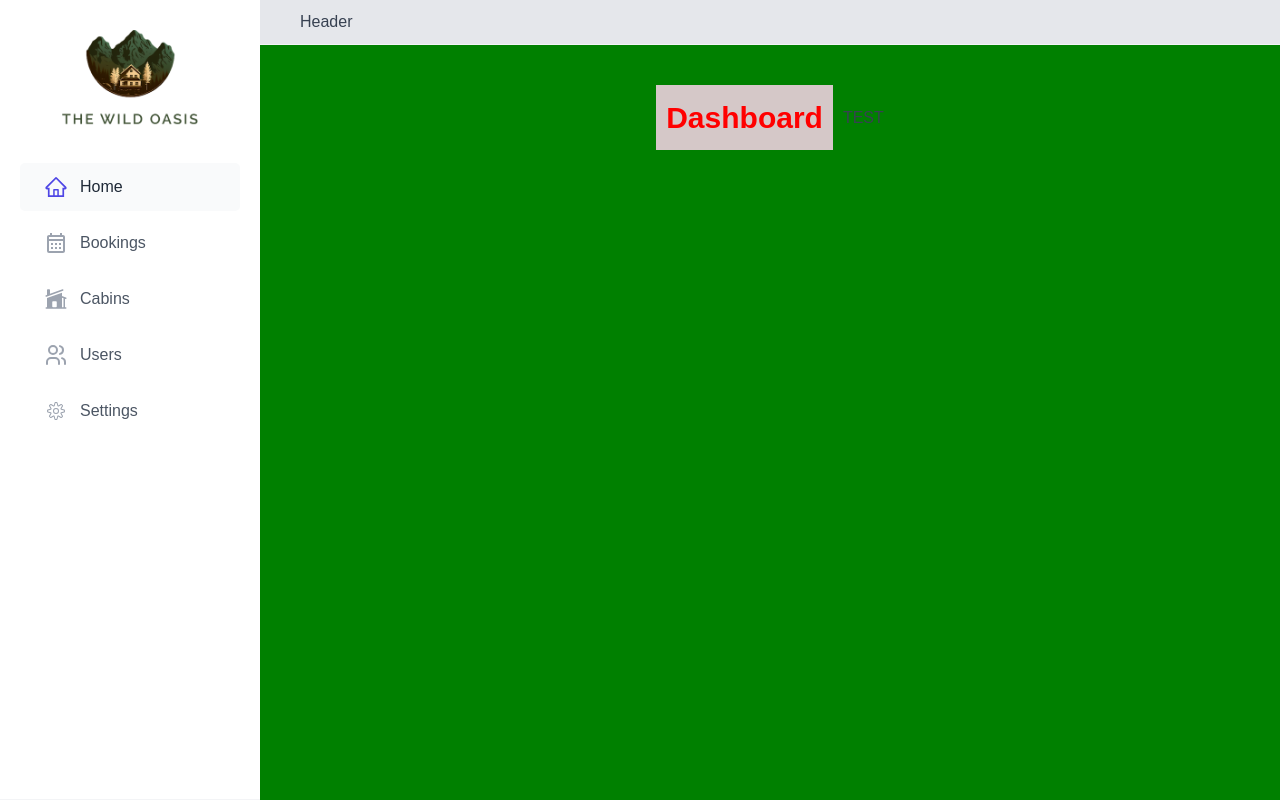
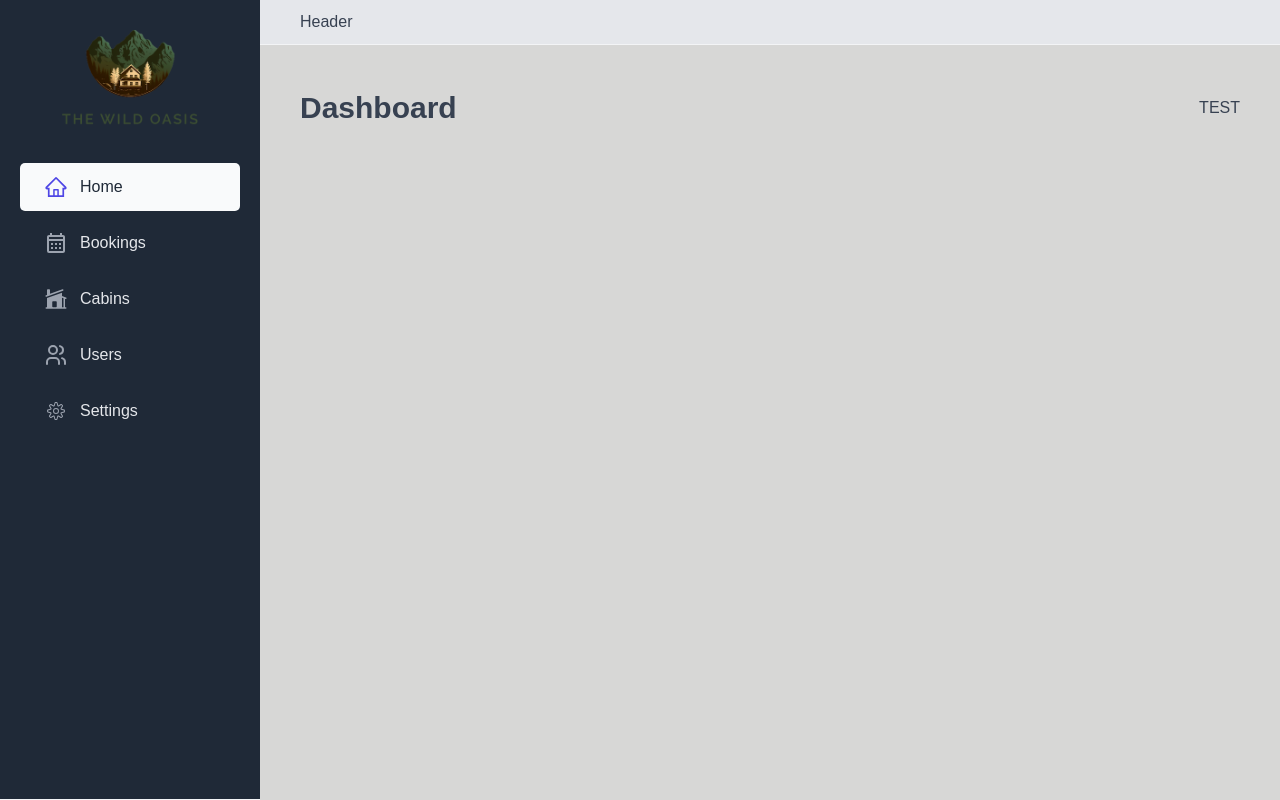
Before and after one commit to ThanhsonWeb/Rebuild-the-wild-oasis, a React (Vite) app: page /dashboard in a window 1280 px wide. Built offline with nearby package versions, Linux system fonts and the light colour scheme.

Commit message:
new interface color

```diff
--- a/src/features/cabins/CabinRow.jsx
+++ b/src/features/cabins/CabinRow.jsx
@@ -38,3 +38,22 @@ const Discount = styled.div`
 	font-weight: 500;
 	color: var(--color-green-700);
 `;
+
+function CabinRow({ cabin }) {
+	const { discount, name, image, maxCapacity, regularPrice } = cabin;
+
+	return (
+		<div>
+			<TableRow>
+				<Img src={image} alt={name} />
+				<Cabin> {name} </Cabin>
+				<div>{maxCapacity} guests</div>
+				<Price>{regularPrice}$</Price>
+				<Discount>{discount}$</Discount>
+				<button>Delete</button>
+			</TableRow>
+		</div>
+	);
+}
+
+export default CabinRow;
--- a/src/features/cabins/CabinTable.jsx
+++ b/src/features/cabins/CabinTable.jsx
@@ -2,6 +2,7 @@ import styled from "styled-components";
 import { useQuery } from "@tanstack/react-query";
 import { getCabins } from "../../services/apiCabins";
 import Spinner from "../../ui/Spinner";
+import CabinRow from "./CabinRow";
 
 const Table = styled.div`
 	border: 1px solid var(--color-grey-200);
@@ -17,7 +18,6 @@ const TableHeader = styled.header`
 	grid-template-columns: 0.6fr 1.8fr 2.2fr 1fr 1fr 1fr;
 	column-gap: 2.4rem;
 	align-items: center;
-
 	background-color: var(--color-grey-50);
 	border-bottom: 1px solid var(--color-grey-100);
 	text-transform: uppercase;
@@ -28,15 +28,20 @@ const TableHeader = styled.header`
 `;
 
 function CabinTable() {
-	const { data, isLoading, error } = useQuery({
+	const {
+		data: cabins,
+		isLoading,
+		error,
+	} = useQuery({
 		queryKey: ["cabins"],
 		queryFn: getCabins,
 	});
 
-	console.log(data);
+	console.log(cabins);
 
 	if (isLoading) return <Spinner />;
-	if (error) return <p> Error : {error.message}</p>;
+	if (error) return <p> Error : {error.message} 💣</p>;
+	if (!cabins?.length) return <p>No cabins found.</p>;
 
 	return (
 		<Table>
@@ -48,6 +53,10 @@ function CabinTable() {
 				<div>Discount</div>
 				<div></div>
 			</TableHeader>
+
+			{cabins.map((cabin) => (
+				<CabinRow cabin={cabin} key={cabin.id} />
+			))}
 		</Table>
 	);
 }
--- a/src/services/apiCabins.js
+++ b/src/services/apiCabins.js
@@ -1,6 +1,7 @@
 import { supabase } from "./supabase";
 
 export async function getCabins() {
+   // read all cabins table from supabase
 	const { data, error } = await supabase.from("cabins").select("*");
 
 	if (error) throw new Error("Could not fetch cabins");
--- a/src/ui/AppLayout.jsx
+++ b/src/ui/AppLayout.jsx
@@ -12,7 +12,7 @@ const StyledAppLayout = styled.div`
 `;
 
 const Main = styled.main`
-	background-color: green;
+	background-color: #d7d7d6;
 	padding: 4rem;
 `;
 
--- a/src/ui/Heading.jsx
+++ b/src/ui/Heading.jsx
@@ -11,7 +11,6 @@ const Heading = styled.h1`
 		css`
 			font-size: 30px;
 			font-weight: 600;
-			color: red;
 		`}
 
 	${(props) =>
@@ -22,8 +21,6 @@ const Heading = styled.h1`
 			color: yellow;
 		`}
 
-      background-color: #d5c8c8;
-	padding: 1rem;
 `;
 
 export default Heading;
--- a/src/ui/MainNav.jsx
+++ b/src/ui/MainNav.jsx
@@ -18,7 +18,7 @@ const StyledNavLink = styled(NavLink)`
 		align-items: center;
 		gap: 1.2rem;
 
-		color: var(--color-grey-600);
+		color: var(--color-grey-200);
 		font-size: 1.6rem;
 		font-weight: 500;
 		padding: 1.2rem 2.4rem;
--- a/src/ui/Row.jsx
+++ b/src/ui/Row.jsx
@@ -5,7 +5,7 @@ const Row = styled.div`
 	${(props) =>
 		props.type === "horizontal" &&
 		css`
-			justify-content: center;
+			justify-content: space-between;
 			align-items: center;
 			gap: 10px;
 		`}
--- a/src/ui/Sidebar.jsx
+++ b/src/ui/Sidebar.jsx
@@ -3,7 +3,7 @@ import Logo from "./Logo";
 import MainNav from "./MainNav";
 
 const StyledSidebar = styled.aside`
-	background-color: var(--color-grey-0);
+	background-color: var(--color-grey-800);
 	padding: 3rem 2rem;
 	border-bottom: 1px solid var(--color-grey-100);
 	/* 1 (first row) |-1  (the last row )*/
```
Also changed, not shown: src/ui/ErrorFallback.jsx (indentation only). Lines whose indentation alone changed are shown as unchanged.
